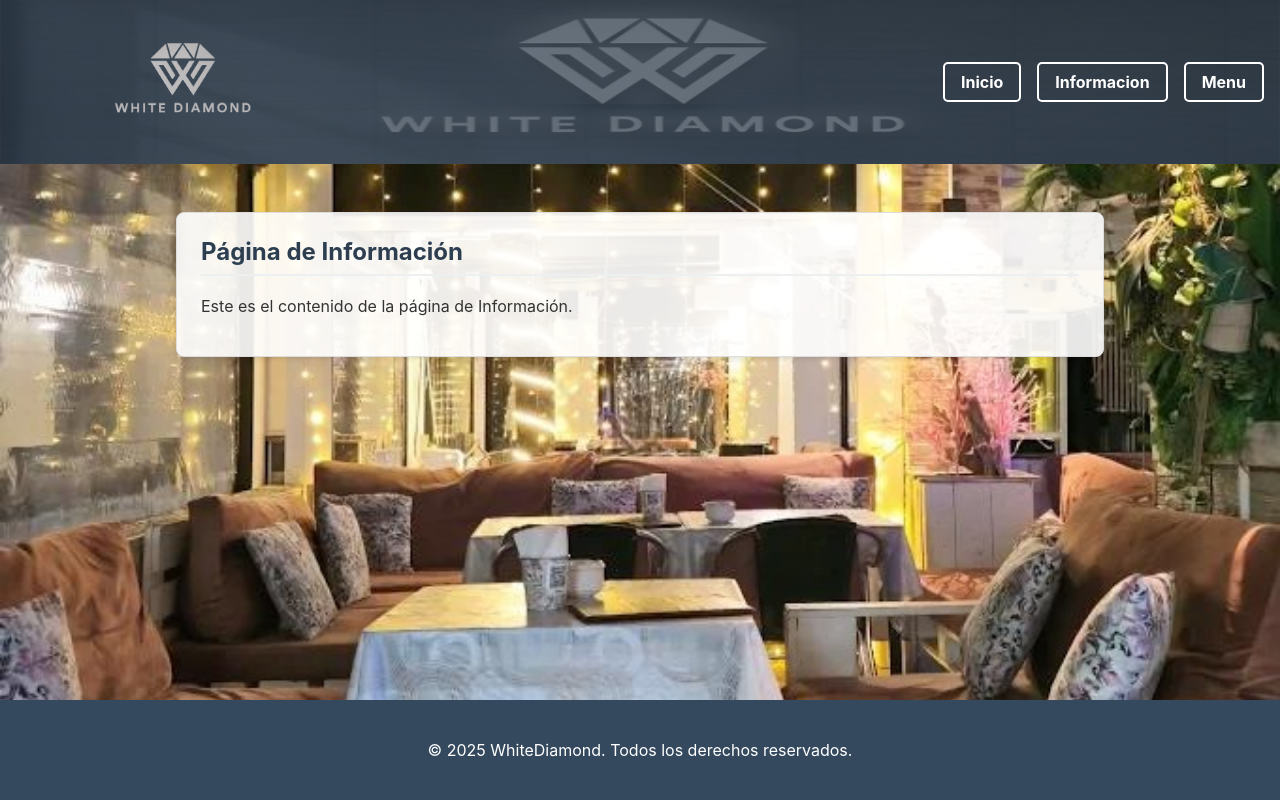
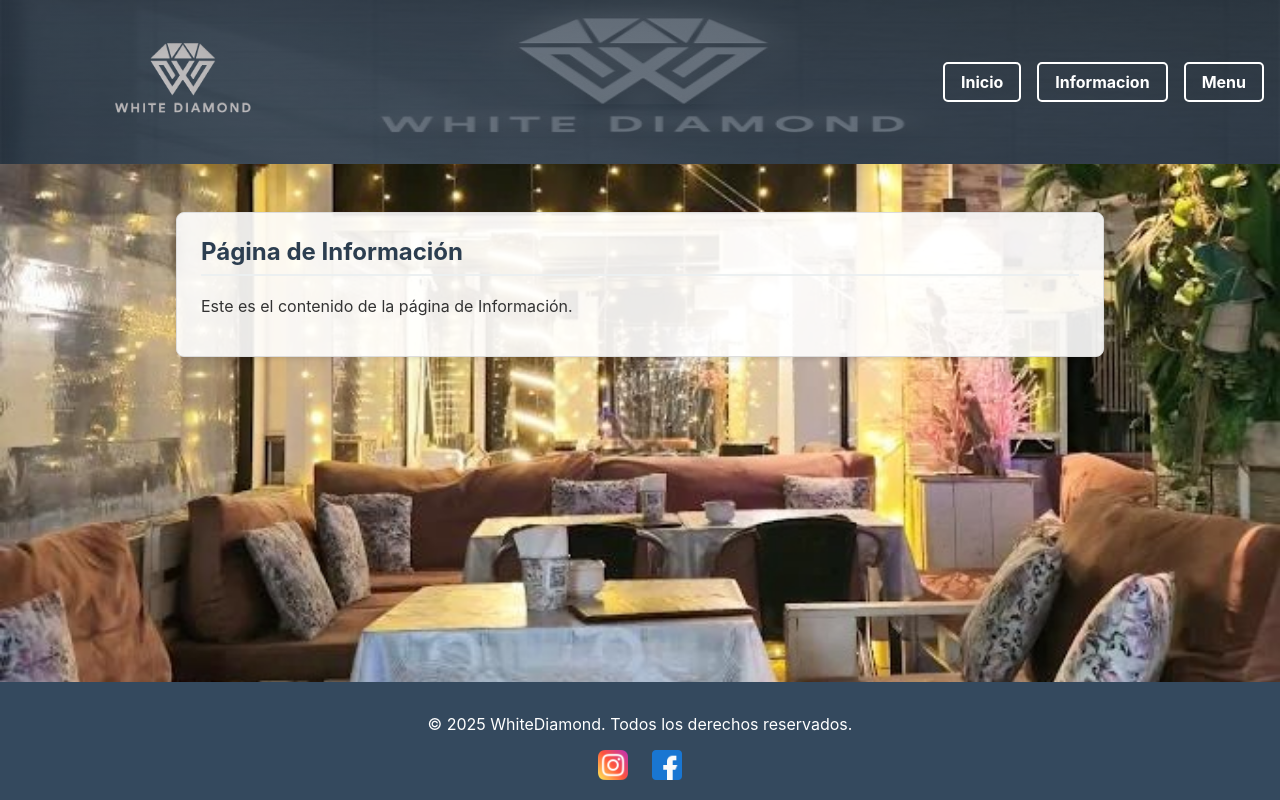
Before and after one commit to RealSniperZ/WhiteDiamond, a plain HTML site: page site/informacion.html in a window 1280 px wide. Drawn offline with Linux system fonts and the light colour scheme.

Commit message:
cambios en el pie de pagina

```diff
--- a/site/informacion.html
+++ b/site/informacion.html
@@ -36,6 +36,11 @@
 
     <footer>
         <p>&copy; 2025 WhiteDiamond. Todos los derechos reservados.</p>
+        <div class="social-media">
+            <!-- Reemplaza '#' con tus URLs reales y asegúrate de tener las imágenes en ../img/icons/ -->
+            <a href="#" target="_blank"><img src="../img/icons/instagram.png" alt="Instagram" class="social-icon"></a>
+            <a href="#" target="_blank"><img src="../img/icons/facebook.png" alt="Facebook" class="social-icon"></a>
+        </div>
     </footer>
 
 </body>
--- a/styles.css
+++ b/styles.css
@@ -97,7 +97,26 @@ footer {
     background-color: #34495e;
     color: white;
     text-align: center;
-    padding: 1.5rem 1rem;
+    padding: 1rem; /* Hacemos el pie de página más pequeño */
+}
+
+/* --- Estilos para los iconos de redes sociales en el footer --- */
+.social-media {
+    margin-top: 0.75rem; /* Espacio entre el copyright y los iconos */
+    display: flex;
+    justify-content: center;
+    align-items: center;
+    gap: 1.5rem; /* Espacio entre los iconos */
+}
+
+.social-icon {
+    height: 30px; /* Tamaño de los iconos */
+    width: 30px;
+    transition: opacity 0.3s ease;
+}
+
+.social-icon:hover {
+    opacity: 0.8; /* Efecto suave al pasar el ratón */
 }
 
 /* --- Estilos para la página de Menú --- */
```
Also changed, not shown: index.html (+5 -0 lines), site/menu.html (+5 -0 lines), site/menus/batidos.html (+5 -0 lines), site/menus/bodega.html (+5 -0 lines), site/menus/chupitos.html (+5 -0 lines), site/menus/desayunos.html (+5 -0 lines), site/menus/entrantes.html (+5 -0 lines), site/menus/granizada.html (+5 -0 lines), site/menus/helados.html (+5 -0 lines), site/menus/postres.html (+5 -0 lines), site/menus/shisha.html (+5 -0 lines), img/icons/facebook.png (added), img/icons/instagram.png (added).
